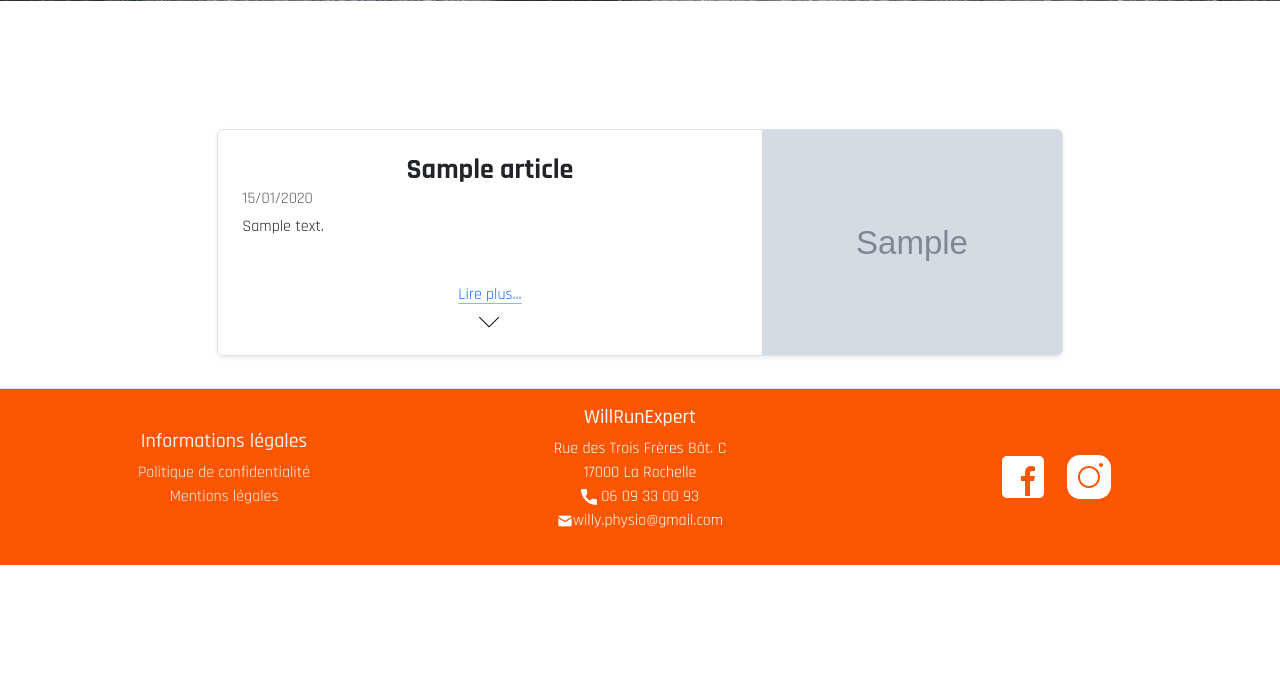
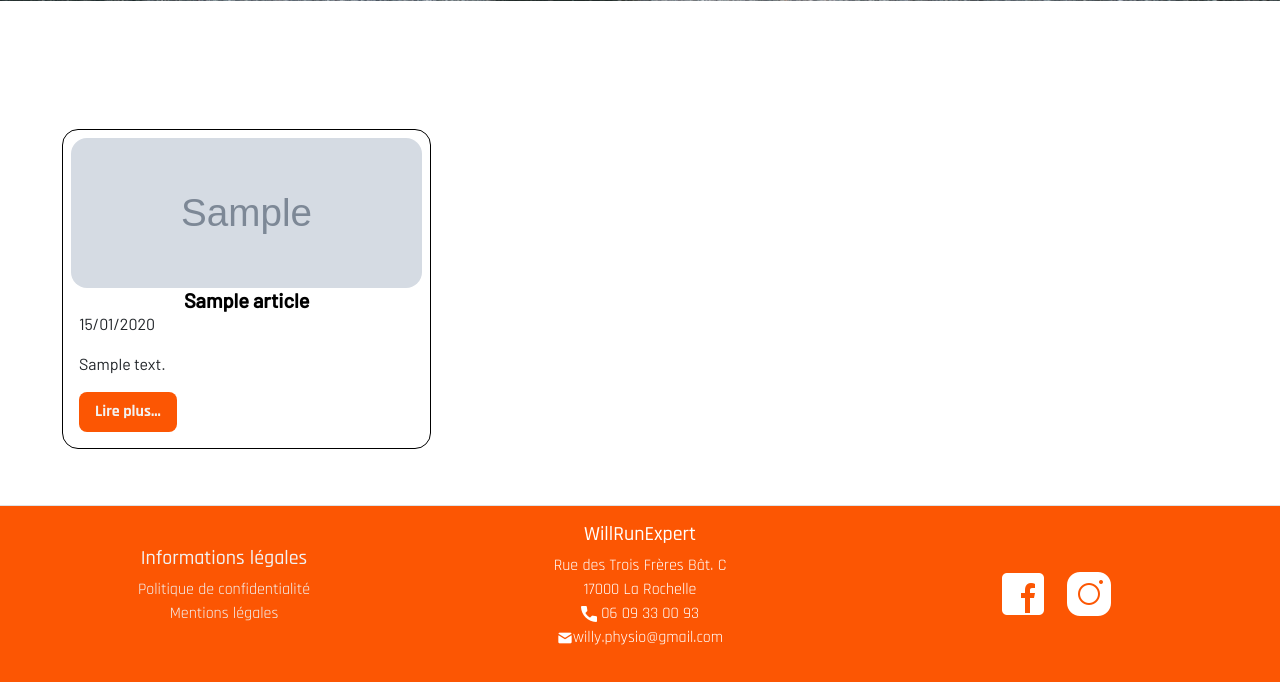
Before and after one commit to Julien0927/WillRunExpert, a PHP site: page /blog.php in a window 1280 px wide. Shown: the part 648-1330 px from the top of the page. Before the commit the page ends 1213 px from the top, so only its background shows below. Run offline with PHP 8.4, Linux system fonts and the light colour scheme; tables that the repository leaves empty or names only in its code hold one stand-in row (values such as "Sample post"); grey boxes marked "Sample" are stand-in pictures; style sheets or scripts are compiled from the project's sources.

Commit message:
Affichage blog + articles

```diff
--- a/App/Articles.php
+++ b/App/Articles.php
@@ -110,10 +110,11 @@ class Articles {
         return $articles;
     }
 
+
+    //Fonction permettant de formater la date
     private function formatDate(string $date): string {
         return date('d/m/Y', strtotime($date));
     }
-    //Fonction permettant d'afficher l'article complet
 
     //Fonction permmettant de modifier un article
     public function updateArticle(): void {
--- a/assets/css/style.css
+++ b/assets/css/style.css
@@ -179,6 +179,12 @@ h1, h2, h3, h4 {
   transition: all 0.3s ease-in-out;
 }
 
+.btn-fixed {
+  position: absolute;
+  bottom: 1rem;
+  left: 1rem;
+}
+
 .shadow {
   /*filter: drop-shadow(20px -20px 0px  $primary-color);*/
   border-radius: 25rem 0rem 0rem 25rem;
@@ -268,16 +274,6 @@ h1, h2, h3, h4 {
   background-color: #027966;
 }
 
-/* .square1 {
-    background-color: $primary-color;
-    @include square;
-}
-
-.square2 {
-    background-color: $secondary-color;
-    @include square;
-}
- */
 .formRegister {
   width: 50%;
   margin-left: 50px;
@@ -296,19 +292,37 @@ h1, h2, h3, h4 {
   align-items: center;
 }
 
+/*BLOG*/
+.card-blog {
+  position: relative;
+  font-family: "barlow", sans-serif;
+  border-radius: 1rem;
+  border: 1px solid #000000;
+  padding: 0.5rem;
+  text-align: justify;
+}
+
 .imgBlog {
-  max-width: 300px;
-  max-height: 300px;
+  width: 100%;
+  max-width: 500px;
+  height: 150px;
+  border-radius: 1rem 1rem 1rem 1rem;
   -o-object-fit: cover;
      object-fit: cover;
 }
 
-.nowrap {
-  white-space: nowrap;
+.card-text-blog {
+  text-align: justify;
+  margin-bottom: 4rem;
 }
 
-.card-text-blog {
-  text-align: justify;
+.imgModal {
+  width: 100%;
+  max-width: 500px;
+  height: 300px;
+  border-radius: 1rem 1rem 1rem 1rem;
+  -o-object-fit: cover;
+     object-fit: cover;
 }
 
 .footer {
--- a/assets/css/style.scss
+++ b/assets/css/style.scss
@@ -134,6 +134,7 @@ h1, h2, h3, h4{
     border-radius: 0 1rem 1rem 0;
 }
 
+//Button
 @mixin btn {
     border: none;
     border-radius: 0.5rem;
@@ -159,6 +160,12 @@ h1, h2, h3, h4{
 .btn-tertiary {
     background-color: $tertiary-color;
     @include btn;
+}
+
+.btn-fixed {
+    position: absolute;
+    bottom: 1rem;
+    left: 1rem;
 }
 
 
@@ -253,21 +260,12 @@ h1, h2, h3, h4{
     margin-bottom: 10px;
     background-color: $tertiary-color;
 }
-/* .square1 {
-    background-color: $primary-color;
-    @include square;
-}
-
-.square2 {
-    background-color: $secondary-color;
-    @include square;
-}
- */
 
  .formRegister{
     width: 50%;
     margin-left: 50px;
  }
+
 .contact {
     background-color: $secondary-color;
     font-family: $primary-font;
@@ -278,22 +276,42 @@ h1, h2, h3, h4{
     transition: all 0.3s ease-in-out;
     @include center;
 }
+
+/*BLOG*/
+
+.card-blog {
+    position: relative;
+    font-family: $secondary-font;
+    border-radius: 1rem;
+    border: 1px solid $quinary-color;
+    padding: 0.5rem;
+    text-align: justify;
+}
 //Images blog
 .imgBlog {
-    max-width: 300px;
-    max-height: 300px;
+    width: 100%;
+    max-width: 500px;
+    height: 150px;
+    border-radius: 1rem 1rem 1rem 1rem;
     object-fit: cover;
 }
-//Liste des articles
-.nowrap {
-    white-space: nowrap;
-}
-//Fin liste des articles
 
 //Texte blog
 .card-text-blog {
     text-align: justify;
+    margin-bottom: 4rem;
 }
+
+//Image modal
+.imgModal {
+    width: 100%;
+    max-width: 500px;
+    height: 300px;
+    border-radius: 1rem 1rem 1rem 1rem;
+    object-fit: cover;
+}
+
+//Footer
 .footer{
     background-color: $secondary-color;
     color: $quaternary-color;
--- a/assets/js/script.js
+++ b/assets/js/script.js
@@ -50,7 +50,7 @@ const services = [
 
         {
             icon: 'coureur-24.png',
-            title: 'Ajustement du plan d\'entrainement (VMA, nombre de séance par semaine,...)',
+            title: 'Ajustement du plan d\'entrainement(VMA, nombre de séance par semaine,...)',
         },
 
 
@@ -183,9 +183,8 @@ experiences.forEach(experience => {
     const li = document.createElement('li');
     li.innerHTML = `<p><strong>${experience.year}</strong> ${experience.title}</p>`;
     ulExperiences.appendChild(li);
+
 });
-
-/*Affiche l'intégralité de l'article*/
 
 
 });
--- a/blog.php
+++ b/blog.php
@@ -1,5 +1,6 @@
 <?php
 require_once ('lib/pdo.php');
+require_once ('templates/header.php');
 require_once ('App/Articles.php');
 
 $articles = new App\Articles\Articles($db);
@@ -8,6 +9,7 @@ $allArticles = $articles->getAllArticles();
 
 require_once 'templates/header.php';
 ?>
+
 <div class="parallax-container">
     <div class="parallax-image-6"></div>
     <div class="parallax-text-3">
@@ -15,27 +17,14 @@ require_once 'templates/header.php';
     </div>
 </div>
 
-<?php foreach ($allArticles as $article) { ?>
-<div class="row d-flex justify-content-center mb-2">
-    <div class="col-md-8">
-      <div class="row g-0 border rounded overflow-hidden flex-md-row mb-4 shadow-sm h-md-250 position-relative">
-        <div class="col p-4 d-flex flex-column position-static">
-          <h3 class="mb-0"><?=($article["title"])?></h3>
-          <div class="mb-1 text-body-secondary"><?=($article["date"])?></div>
-          <p class="card-text-blog mb-auto"><?=($article["content"])?></p>
-          <a href="<?=($article["link"])?>" class="icon-link gap-1 icon-link-hover stretched-link mt-2 mx-auto">
-            Lire plus...
-          </a>
-          <div class="mx-auto"><a href=""><img src="/assets/icones/arrow-24.png" alt=""></a></div>
-        </div>
-        <div class="col-auto d-none d-lg-block">
-        <img src="<?=($article["image"]) ?>" class="imgBlog" alt="Image">
-          <!--<svg class="bd-placeholder-img" width="200" height="250" xmlns="http://www.w3.org/2000/svg" role="img" aria-label="Placeholder: Thumbnail" preserveAspectRatio="xMidYMid slice" focusable="false"><title>Placeholder</title><rect width="100%" height="100%" fill="#55595c"></rect><text x="50%" y="50%" fill="#eceeef" dy=".3em">Thumbnail</text></svg>-->
-        </div>
-      </div>
-    </div>
+<div class="row mb-2" style="margin-left: 50px; margin-right: 50px;">
+
+<?php foreach ($allArticles as $article) {
+
+  include 'templates/partial_article.php';
+} ?>
+
 </div>
-<?php } ?>
 <?php
+
 require_once 'templates/footer.php';
-?>
--- /dev/null
+++ b/templates/partial_article.php
@@ -0,0 +1,40 @@
+
+
+<div class="d-flex justify-content-evenly col-md-4 mb-5">
+    <div class="card-blog" style="width: 25rem;">
+      <img src="<?=($article["image"]) ?>" class="card-img-top imgBlog" alt="...">
+      <div class="card-body">
+        <h5 class="card-title"><?=($article["title"])?></h5>
+        <p class="card-text-date ms-2"><?=($article["date"])?></p>
+        <p class="card-text-blog ms-2" ><?=($article["content"])?></p>
+        <button type="button" class="btn btn-original btn-fixed" data-bs-toggle="modal" data-bs-target="#staticBackdrop-<?=($article["id"])?>">
+          Lire plus...
+        </button>
+
+        <!-- Modal -->
+        <div class="modal fade" id="staticBackdrop-<?=($article["id"])?>" data-bs-backdrop="static" data-bs-keyboard="false" tabindex="-1" aria-labelledby="staticBackdropLabel" aria-hidden="true">
+    <div class="modal-dialog modal-dialog-scrollable">
+      <div class="modal-content">
+        <div class="modal-header">
+          <h1 class="modal-title fs-5" id="staticBackdropLabel-<?=($article["id"])?>"><?=($article["title"])?></h1>
+          <button type="button" class="btn-close" data-bs-dismiss="modal" aria-label="Close"></button>
+        </div>
+        <p class="ms-3"><?=($article["date"])?></p>
+        <div class="modal-body">
+          <img src="<?=($article['image'])?>" class="imgModal" alt="">
+        <?php
+        // Supposons que vous ayez passé l'ID de l'article à cette page/script
+        $fullArticle = $articles->getArticleById($article['id']);
+        echo $fullArticle['content']; // Affiche le contenu complet
+        ?>
+        </div>
+        <div class="modal-footer">
+          <button type="button" class="btn btn-secondary px-5" data-bs-dismiss="modal">Close</button>
+        </div>
+      </div>
+  </div>
+</div>
+
+      </div>
+    </div>
+</div>
```
Also changed, not shown: coaching.php (+13 -13 lines), assets/icones/black-confiance-75.png (added), assets/icones/black-discipline-75.png (added), assets/icones/black-ecoute-75.png (added), assets/icones/black-experience-75.png (added), assets/icones/black-gourou-75.png (added), assets/icones/black-prevention-75.png (added), fullArticle.php (added), 1 other file.
